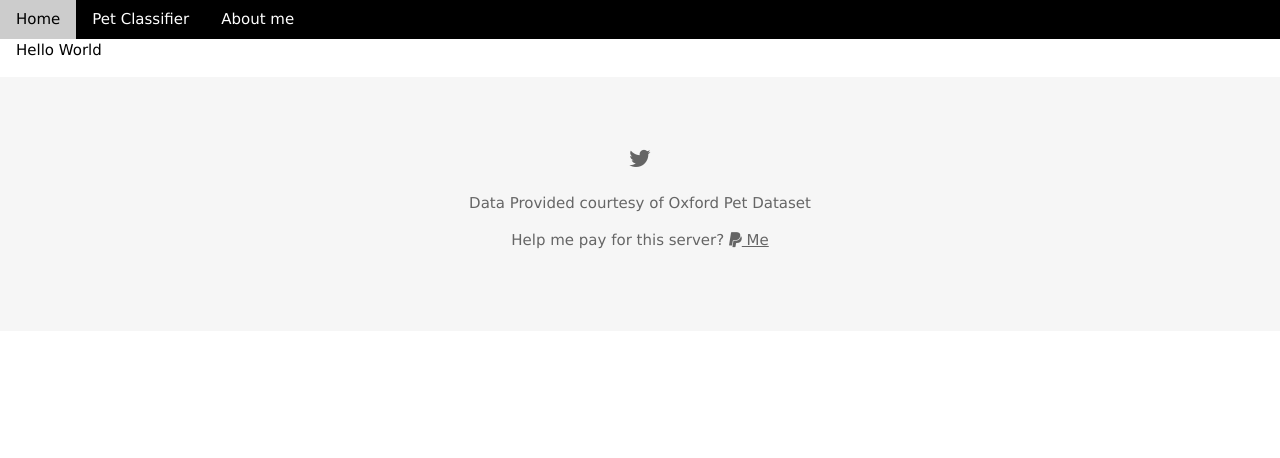
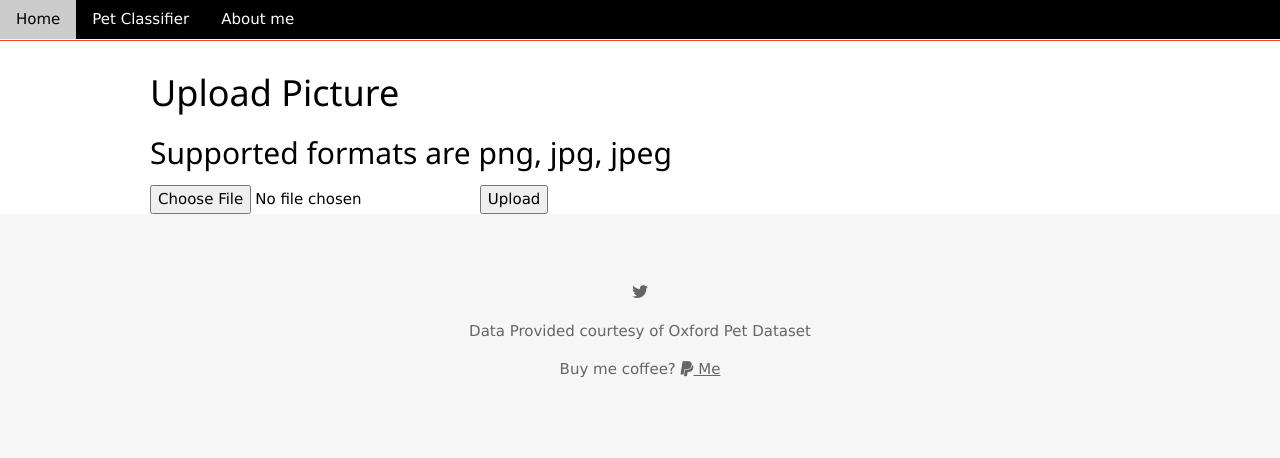
Before and after one commit to heivers/CS50_Project, a Flask app: page /classifier in a window 1280 px wide. Shown: the top 458 px of the page. Run offline with Flask 2, Linux system fonts and the light colour scheme; some libraries are stand-ins or nearby versions.

Commit message:
added upload functionality, changed html files

```diff
--- a/application.py
+++ b/application.py
@@ -1,11 +1,23 @@
 """created by barthk12"""
-from flask import Flask, redirect, render_template, request, session
+import os
+from flask import Flask, flash, redirect, render_template, request, session, url_for, send_from_directory
 from flask_session import Session
 from tempfile import mkdtemp
 from werkzeug.exceptions import default_exceptions, HTTPException, InternalServerError
+from werkzeug.utils import secure_filename
+
+UPLOAD_FOLDER = os.path.join(os.getcwd(),"static/photos")
+# create the upload folder should it not exist yet
+if not os.path.exists(UPLOAD_FOLDER):
+    os.makedirs(UPLOAD_FOLDER, exist_ok=True)
+
+ALLOWED_EXTENSIONS = {'png', 'jpg', 'jpeg'}
+
 
 # Configure app
 app = Flask(__name__)
+app.config['UPLOAD_FOLDER'] = UPLOAD_FOLDER
+
 
 # Reload templates automatically
 app.config['TEMPLATES_AUTO_RELOAD'] = True
@@ -24,14 +36,41 @@ app.config['SESSION_PERMANENT'] = False
 app.config['SESSION_TYPE'] = "filesystem"
 Session(app)
 
+# Check if file should be allowed to upload
+def allowed_file(filename):
+    return "." in filename and filename.rsplit(".", 1)[1].lower() in ALLOWED_EXTENSIONS
+
 @app.route("/")
 def index():
     return render_template("index.html")
 
-@app.route("/classifier")
+@app.route("/classifier", methods=['GET', 'POST'])
 def classifier():
+    if request.method == "POST":
+         # check if the post request has the file part
+         if "file" not in request.files:
+             flash("No file part")
+             return redirect((request.url))
+         file = request.files["file"]
+         if file.filename == "":
+             flash("No selected file")
+             return redirect(request.url)
+         if file and allowed_file(file.filename):
+             filename = secure_filename(file.filename)
+             file.save(os.path.join(app.config['UPLOAD_FOLDER'], filename))
+             return render_template("result.html", filename=filename)
+         else:
+             flash("Filetype not supported")
+             return redirect(request.url)
+
     return render_template("classifier.html")
 
 @app.route("/about")
 def about_me():
     return render_template("about.html")
+
+
+@app.route('/uploads/<filename>')
+def uploaded_file(filename):
+    return send_from_directory(app.config['UPLOAD_FOLDER'],
+                               filename)
--- a/templates/classifier.html
+++ b/templates/classifier.html
@@ -5,6 +5,12 @@
 {% endblock %}
 
 {% block main %}
-<p>Hello World</p>
-
+<div class="w3-content">
+<h1>Upload Picture</h1>
+<h2>Supported formats are png, jpg, jpeg</h2>
+    <form method=post enctype=multipart/form-data>
+      <input type=file name=file>
+      <input type=submit value=Upload>
+    </form>
+</div>
 {% endblock %}
--- a/templates/index.html
+++ b/templates/index.html
@@ -8,8 +8,8 @@
 
 
     <div class="w3-content">
-    <h1>Why do I not see any text.</h1>
-    <p> Hello World! </p>
+    <h1>Welcome to my CS50 Final Project</h1>
+    <p> Info about project to follow... to classify go to classifier in navbar </p>
     </div>
 
     {% endblock %}
--- a/templates/layout.html
+++ b/templates/layout.html
@@ -19,16 +19,28 @@
 
         <div class=w3-padding-large></div>
 
+        <div class="w3-panel w3-red">
+            {% with messages = get_flashed_messages() %}
+                {% if messages %}
+                    <ul class=flashes>
+                    {% for message in messages %}
+                        <li>{{ message }}</li>
+                    {% endfor %}
+                    </ul>
+                {% endif %}
+            {% endwith %}
+        </div>
+
         <main class="w3-container">
 
             {% block main %}{% endblock %}
 
         </main>
 
-        <footer class="w3-container w3-padding-64 w3-center w3-opacity w3-light-grey w3-xlarge">
+        <footer class="w3-container w3-padding-64 w3-center w3-opacity w3-light-grey w3-large">
             <a href="https://www.twitter.com/barthk12"><i class="fa fa-twitter w3-hover-opacity"></i></a>
             <p class="w3-medium">Data Provided courtesy of Oxford Pet Dataset</p>
-            <p class="w3-medium">Help me pay for this server? <a href="https://paypal.me/BartHeerkens"><i class="fa fa-paypal w3-hover-opacity"></i> Me</a></p>
+            <p class="w3-medium">Buy me coffee? <a href="https://paypal.me/BartHeerkens"><i class="fa fa-paypal w3-hover-opacity"></i> Me</a></p>
         </footer>
     </body>
 </html>
```
Also changed, not shown: static/photos/cat.994.jpg (added), static/photos/dog_test.jpeg (added), static/photos/dog_test1.jpeg (added), static/photos/e044535a148499877248b4d91a811fd1.jpg (added), 1 other file.
